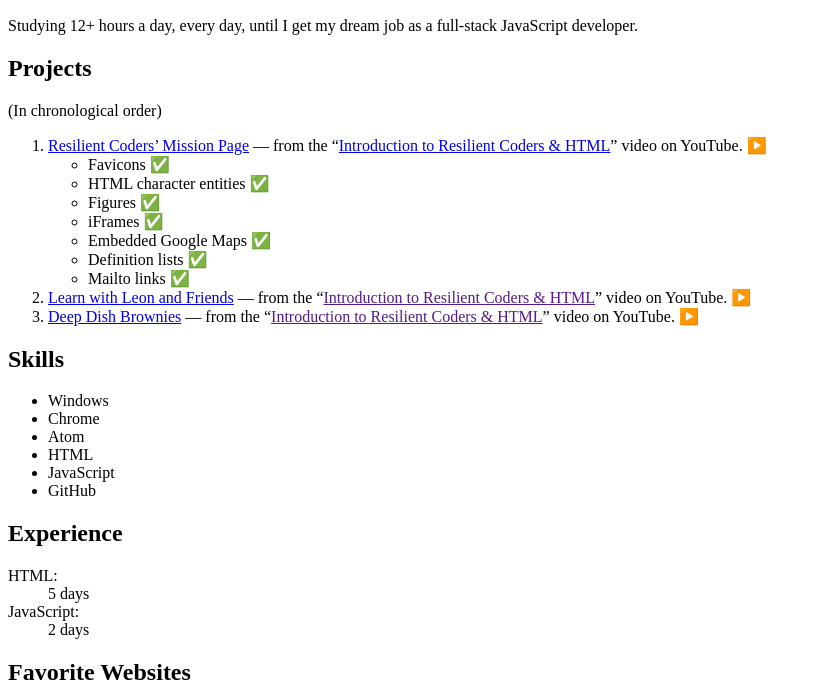
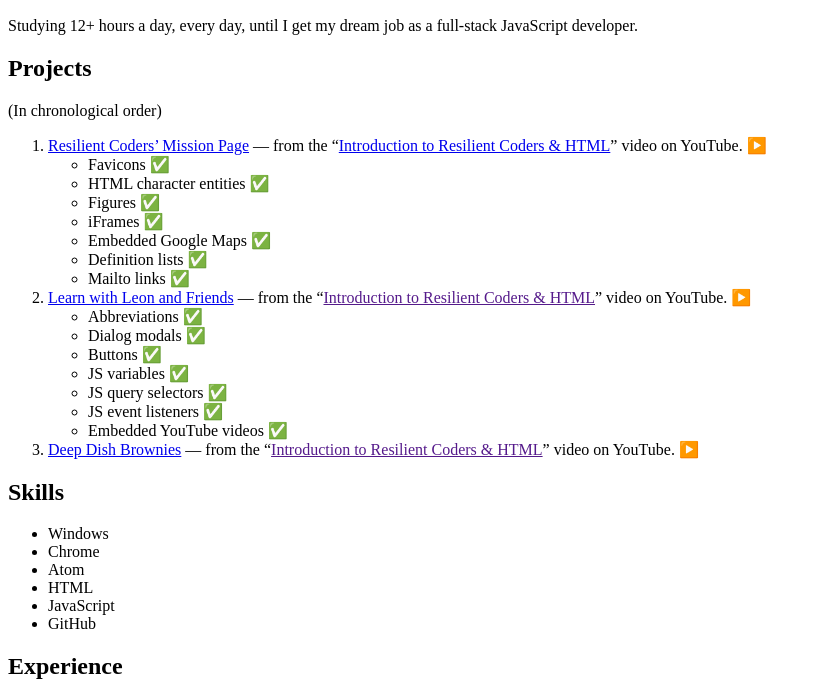
Before and after one commit to tildephil/tildephil.github.io, a plain HTML site: page index.html in a window 1280 px wide. Shown: the part 111-800 px from the top of the page, without its empty margins (0-821 px from the left). Drawn offline with Linux system fonts and the light colour scheme.

Commit message:
Update index.html

```diff
--- a/index.html
+++ b/index.html
@@ -28,7 +28,17 @@
             <li>Mailto links ✅</li>
           </ul>
         </li>
-        <li><a href="#">Learn with Leon and Friends</a> &mdash; from the &ldquo;<a href="" target="_blank" rel="external">Introduction to Resilient Coders &amp; HTML</a>&rdquo; video on YouTube. ▶️</li>
+        <li><a href="#">Learn with Leon and Friends</a> &mdash; from the &ldquo;<a href="" target="_blank" rel="external">Introduction to Resilient Coders &amp; HTML</a>&rdquo; video on YouTube. ▶️
+          <ul>
+            <li>Abbreviations ✅</li>
+            <li>Dialog modals ✅</li>
+            <li>Buttons ✅</li>
+            <li>JS variables ✅</li>
+            <li>JS query selectors ✅</li>
+            <li>JS event listeners ✅</li>
+            <li>Embedded YouTube videos ✅</li>
+          </ul>
+        </li>
         <li><a href="#">Deep Dish Brownies</a> &mdash; from the &ldquo;<a href="" target="_blank" rel="external">Introduction to Resilient Coders &amp; HTML</a>&rdquo; video on YouTube. ▶️</li>
       </ol>
     </section>
```
